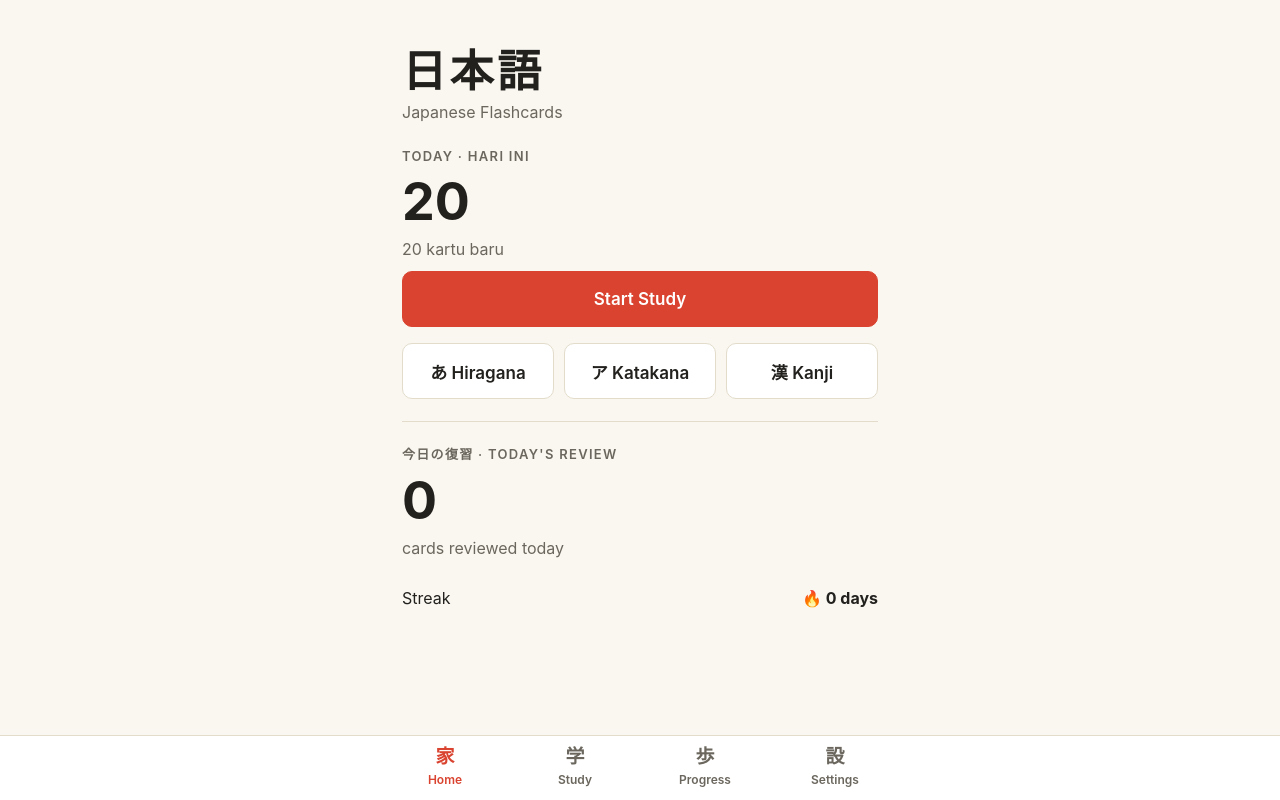
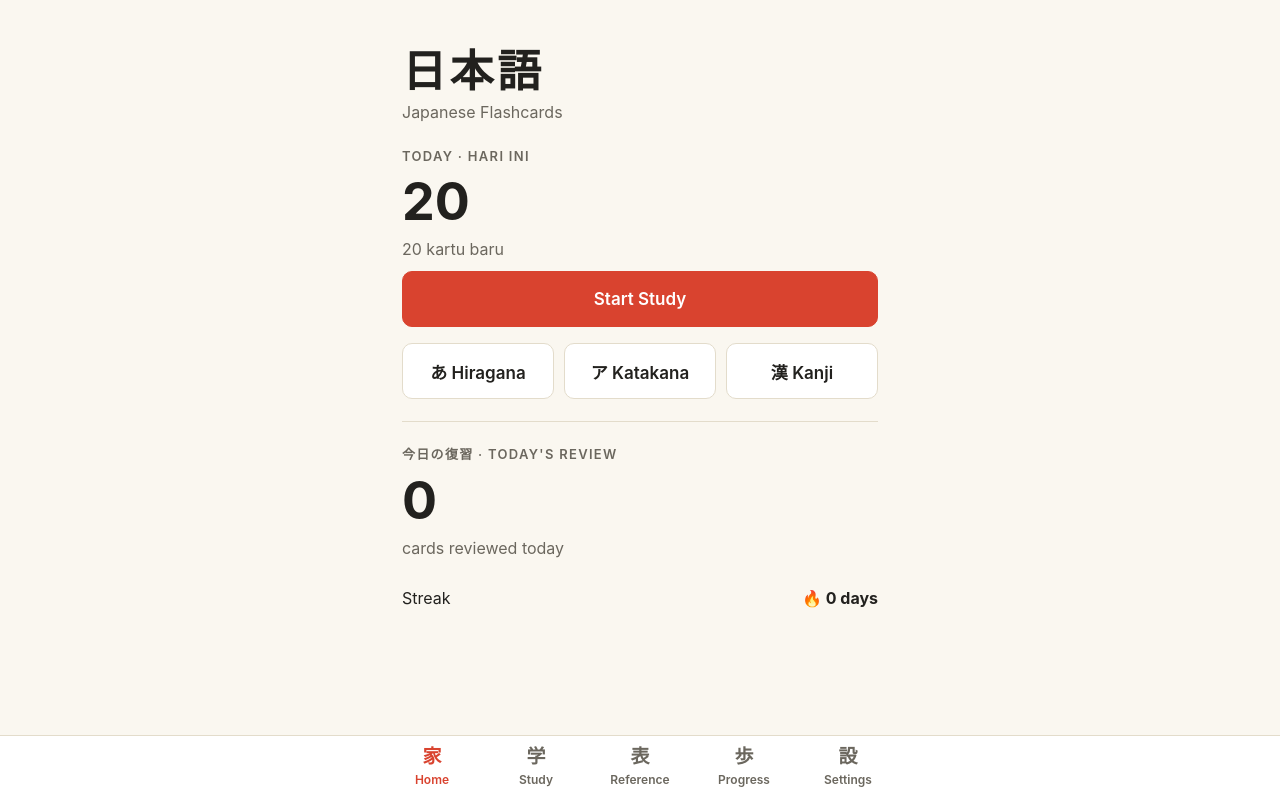
Before and after one commit to elyos141299/kana-flashcard, a React (Vite) app: page / in a window 1280 px wide. Built offline with nearby package versions, Linux system fonts and the light colour scheme.

Commit message:
Reference Tables: update src/components/TabBar.tsx

```diff
--- a/src/components/TabBar.tsx
+++ b/src/components/TabBar.tsx
@@ -1,8 +1,9 @@
-export type TabId = "home" | "study" | "progress" | "settings";
+export type TabId = "home" | "study" | "reference" | "progress" | "settings";
 
 const TABS: Array<{ id: TabId; jp: string; label: string }> = [
   { id: "home", jp: "家", label: "Home" },
   { id: "study", jp: "学", label: "Study" },
+  { id: "reference", jp: "表", label: "Reference" },
   { id: "progress", jp: "歩", label: "Progress" },
   { id: "settings", jp: "設", label: "Settings" },
 ];
```
